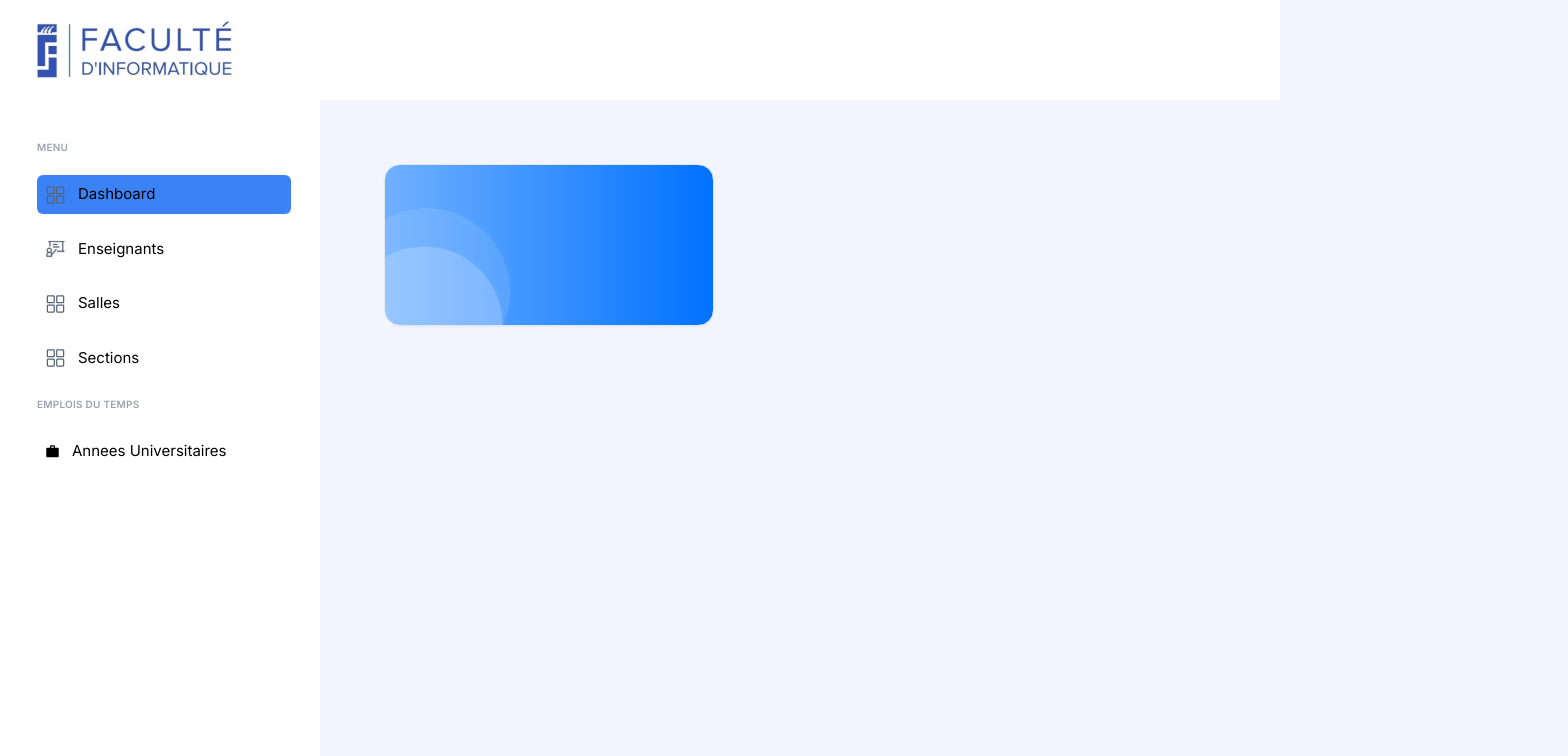
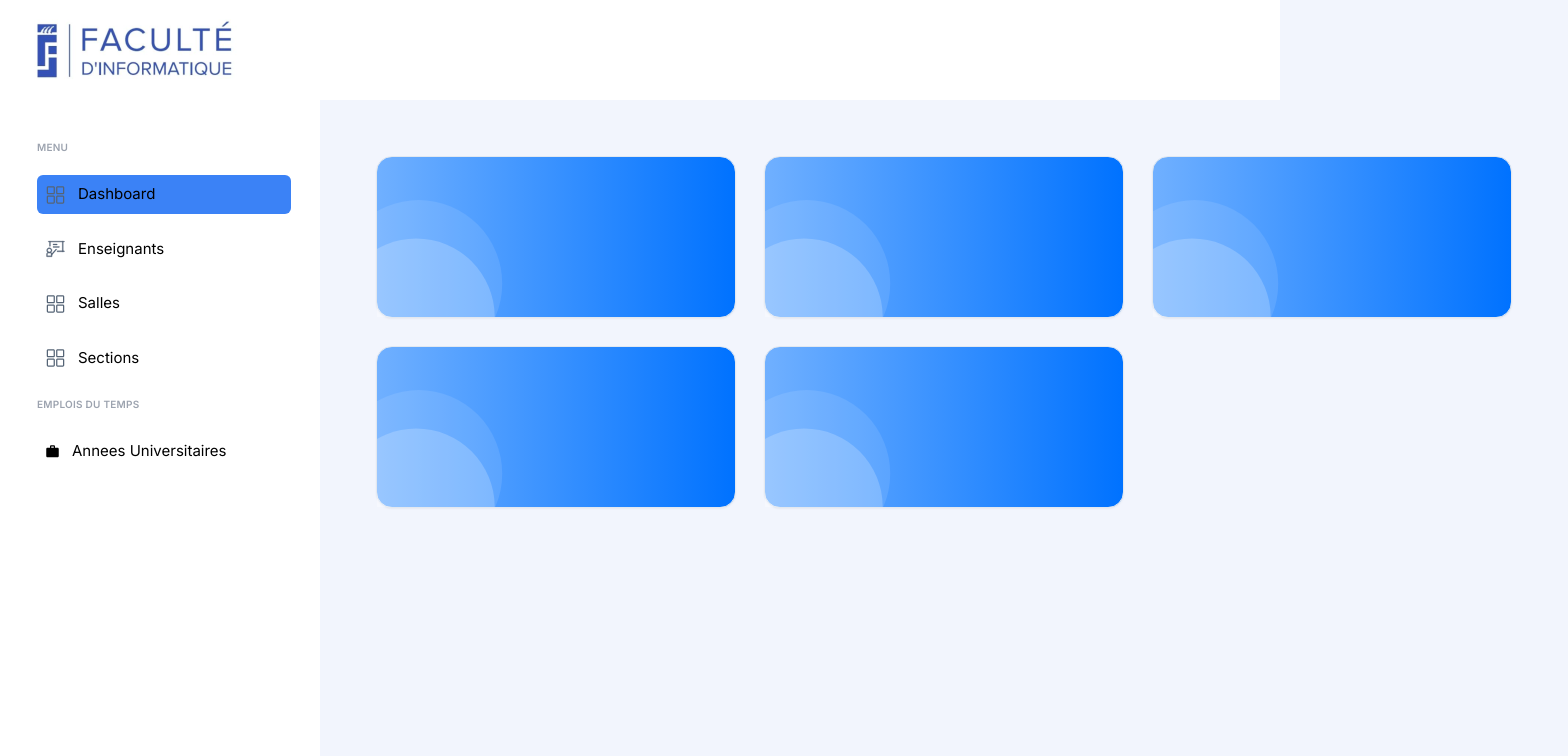
Before and after one commit to OussamaGhz/Times, a Next.js app: page /dashboard in a window 1280 px wide. Shown: the top 756 px of the page, 1568 px wide, since content can reach past the window. Built offline with nearby package versions, Linux system fonts and the light colour scheme.

Commit message:
setting up the main page layout

```diff
--- a/app/dashboard/layout.tsx
+++ b/app/dashboard/layout.tsx
@@ -7,7 +7,7 @@ interface LayoutProps {
 
 const Layout: React.FC<LayoutProps> = ({ children }) => {
   return (
-    <div className="flex justify-between">
+    <div className="flex justify-between w-screen">
       <div className="flex-1">
         <SideBar />
       </div>
--- a/app/dashboard/page.tsx
+++ b/app/dashboard/page.tsx
@@ -1,4 +1,3 @@
-import { Card } from "@/components/ui/card";
 import React from "react";
 import CardC from "../ui/dashboard/card";
 import PageContainer from "../ui/dashboard/page-container";
@@ -6,7 +5,24 @@ import PageContainer from "../ui/dashboard/page-container";
 const DashboardPage = () => {
   return (
     <PageContainer>
-      <CardC />
+      <div className="flex gap-7">
+        {/* cards */}
+        <div className="flex flex-col gap-7">
+          <div className="flex gap-7">
+            <CardC />
+            <CardC />
+          </div>
+          <div className="flex gap-7">
+            {" "}
+            <CardC />
+            <CardC />
+          </div>
+        </div>
+        {/* table */}
+        <div className="">
+          <CardC />
+        </div>
+      </div>
     </PageContainer>
   );
 };
--- a/app/globals.css
+++ b/app/globals.css
@@ -72,5 +72,8 @@
     }
     body {
       @apply bg-background text-foreground;
+      margin: 0;
+      padding: 0;
+      box-sizing: border-box;
     }
   }
--- a/app/ui/dashboard/card.tsx
+++ b/app/ui/dashboard/card.tsx
@@ -2,7 +2,7 @@ import { Card, CardContent } from "@/components/ui/card";
 
 const CardC = () => {
   return (
-    <Card className="rounded-[16px] bg-[linear-gradient(90deg,_#70B0FF_0%,_#0072FF_100%)] w-[330px] h-[162px] flex-shrink-0 relative">
+    <Card className="rounded-[16px] bg-[linear-gradient(90deg,_#70B0FF_0%,_#0072FF_100%)] min-w-[360px] h-[162px] flex-shrink-0 relative">
       <CardContent></CardContent>
       <div className="absolute bottom-0 left-0 w-full h-full overflow-hidden">
       <div className="h-[167px] w-[167px] bg-white rounded-full absolute bottom-0 left-0 transform translate-y-[30%] translate-x-[-25%] opacity-10"></div>
--- a/app/ui/dashboard/page-container.tsx
+++ b/app/ui/dashboard/page-container.tsx
@@ -6,8 +6,8 @@ interface MyProps {
 
 const PageContainer = ({ children }: MyProps) => {
   return (
-    <div className="p-16">
-      <div></div>
+    <div className="p-14 flex justify-center items-center">
+
       {children}
     </div>
   );
--- a/app/ui/navbar.tsx
+++ b/app/ui/navbar.tsx
@@ -4,7 +4,7 @@ import Image from "next/image";
 
 const Navbar = () => {
   return (
-    <div className="h-[100px] bg-white flex items-center px-7">
+    <div className="h-[100px] bg-white flex items-center px-7 w-full">
       <Image src={logo} alt="logo" />
     </div>
   );
```
